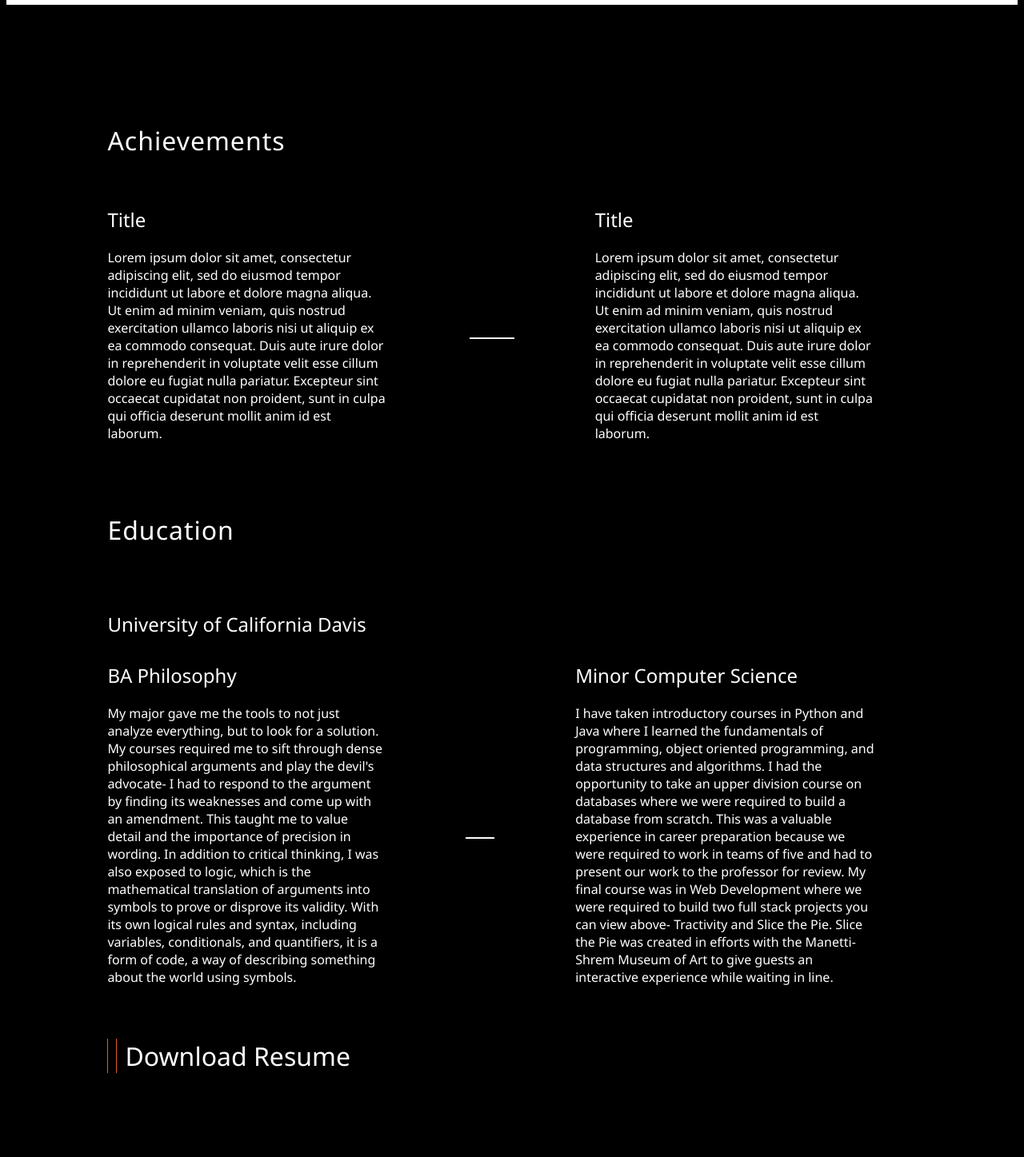
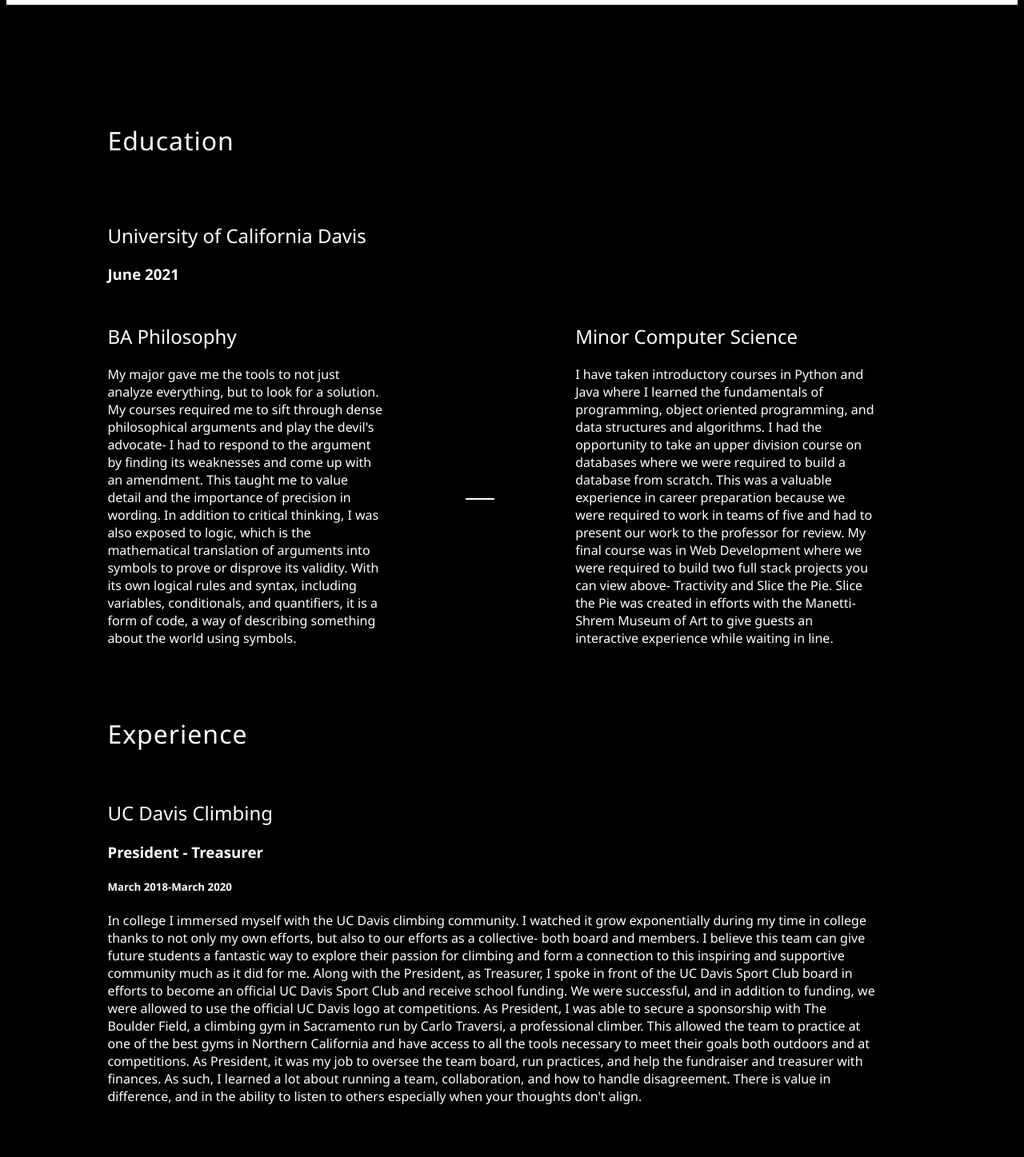
Before and after one commit to krishokr/krishokr, a React (Create React App) app: page / in a window 1280 px wide. Shown: the part 3180-4627 px from the top of the page at 80% size. Built offline with nearby package versions, Linux system fonts and the light colour scheme.

Commit message:
updated mobile menu and contact routing

```diff
--- a/src/ContactForm.js
+++ b/src/ContactForm.js
@@ -28,7 +28,7 @@ export default function ContactForm() {
     };
 
   return (
-    <div className='form-container'>
+    <div className='form-container' id='contact'>
       <form className='form' onSubmit={handleSubmit}>
         <div className='form-title'>
           <h1>Don't be a stranger!</h1>
--- a/src/Experience.js
+++ b/src/Experience.js
@@ -5,25 +5,10 @@ export default function Experience() {
   return (
     <div id='experience'>
       <div className='experience-container'>
-        <div className='achievement-container'>
-          <h1>Achievements</h1>
-          <div className='row-box'>
-            <div className='exp exp-one'>
-              <h2>Title</h2>
-              <p>Lorem ipsum dolor sit amet, consectetur adipiscing elit, sed do eiusmod tempor incididunt ut labore et dolore magna aliqua. Ut enim ad minim veniam, quis nostrud exercitation ullamco laboris nisi ut aliquip ex ea commodo consequat. Duis aute irure dolor in reprehenderit in voluptate velit esse cillum dolore eu fugiat nulla pariatur. Excepteur sint occaecat cupidatat non proident, sunt in culpa qui officia deserunt mollit anim id est laborum.</p>
-            </div>
-            <div className='line-div'></div>
-            <div className='exp exp-two'>
-                <h2>Title</h2>
-                <p>Lorem ipsum dolor sit amet, consectetur adipiscing elit, sed do eiusmod tempor incididunt ut labore et dolore magna aliqua. Ut enim ad minim veniam, quis nostrud exercitation ullamco laboris nisi ut aliquip ex ea commodo consequat. Duis aute irure dolor in reprehenderit in voluptate velit esse cillum dolore eu fugiat nulla pariatur. Excepteur sint occaecat cupidatat non proident, sunt in culpa qui officia deserunt mollit anim id est laborum.</p>
-            </div>
-          </div>
-        </div>
-
-
-        <div className='education-container'>
+      <div className='education-container'>
           <h1>Education</h1>
           <h2 className='uni-title'>University of California Davis</h2>
+          <h3>June 2021</h3>
           <div className='row-box'>
             <div className='exp exp-three'>
               <h2>BA Philosophy</h2>
@@ -39,10 +24,27 @@ export default function Experience() {
               <p>Lorem ipsum dolor sit amet, consectetur adipiscing elit, sed do eiusmod tempor incididunt ut labore et dolore magna aliqua. Ut enim ad minim veniam, quis nostrud exercitation ullamco laboris nisi ut aliquip ex ea commodo consequat. Duis aute irure dolor in reprehenderit in voluptate velit esse cillum dolore eu fugiat nulla pariatur. Excepteur sint occaecat cupidatat non proident, sunt in culpa qui officia deserunt mollit anim id est laborum.</p>
             </div> */}
           </div>
+        <div className='achievement-container'>
+          <h1>Experience</h1>
+          <div className='row-box'>
+            <div className='exp exp-one'>
+              <h2>UC Davis Climbing</h2>
+              <h3>President - Treasurer</h3>
+              <h5>March 2018-March 2020</h5>
+              <p>In college I immersed myself with the UC Davis climbing community. I watched it grow exponentially during my time in college thanks to not only my own efforts, but also to our efforts as a collective- both board and members. I believe this team can give future students a fantastic way to explore their passion for climbing and form a connection to this inspiring and supportive community much as it did for me. Along with the President, as Treasurer, I spoke in front of the UC Davis Sport Club board in efforts to become an official UC Davis Sport Club and receive school funding. We were successful, and in addition to funding, we were allowed to use the official UC Davis logo at competitions. As President, I was able to secure a sponsorship with The Boulder Field, a climbing gym in Sacramento run by Carlo Traversi, a professional climber. This allowed the team to practice at one of the best gyms in Northern California and have access to all the tools necessary to meet their goals both outdoors and at competitions. As President, it was my job to oversee the team board, run practices, and help the fundraiser and treasurer with finances. As such, I learned a lot about running a team, collaboration, and how to handle disagreement. There is value in difference, and in the ability to listen to others especially when your thoughts don't align. </p>
+            </div>
+            {/* <div className='line-div'></div>
+            <div className='exp exp-two'>
+                <h2>Bike Shop Assistant</h2>
+                <p>Lorem ipsum dolor sit amet, consectetur adipiscing elit, sed do eiusmod tempor incididunt ut labore et dolore magna aliqua. Ut enim ad minim veniam, quis nostrud exercitation ullamco laboris nisi ut aliquip ex ea commodo consequat. Duis aute irure dolor in reprehenderit in voluptate velit esse cillum dolore eu fugiat nulla pariatur. Excepteur sint occaecat cupidatat non proident, sunt in culpa qui officia deserunt mollit anim id est laborum.</p>
+            </div> */}
+          </div>
+        </div>
+
           <div className='resume-container'>
             <div className='lines'></div>
             <div className='lines'></div>
-            <a className='resume-download' href='#' download>Download Resume</a>
+            <a className='resume-download' href='Kris_Hokr_Resume.pdf' download>Download Resume</a>
           </div>
 
         </div>
--- a/src/Navigation.js
+++ b/src/Navigation.js
@@ -1,20 +1,37 @@
-import React from 'react';
+import React, {useState} from 'react';
 import './Styles/navigation.css';
 import { BrowserRouter } from 'react-router-dom';
 import { HashLink as Link } from 'react-router-hash-link';
 
 export default function Navigation() {
+  const [showMenu, setshowMenu] = useState(false);
+
+  function toggleMenu() {
+    showMenu ? setshowMenu(false) : setshowMenu(true);
+  }
+
 
   return (
     <BrowserRouter>
       <div className='navbar-container'>
         <h1 className='logo'>krishokr</h1>
-          <nav className='navbar'>
+        <nav className='navbar desktop'>
           <Link to='#home' className='nav-item' smooth>Home</Link>
           <Link to='#about' className='nav-item' smooth>About</Link>
           <Link to='#work' className='nav-item' smooth>Work</Link>
           <Link to='#experience' className='nav-item' smooth>Experience</Link>
           <Link to='#contact' className='nav-item' smooth>Contact</Link>
+        </nav>
+        <nav className='mobile'>
+          <button onClick={() => toggleMenu()}>{showMenu ? 'X' : 'show Menu'}</button>
+          <div className='mobile-nav' style={{display: showMenu ? 'flex' : 'none'}}>
+            <Link to='#home' className='nav-item' smooth>Home</Link>
+            <Link to='#about' className='nav-item' smooth>About</Link>
+            <Link to='#work' className='nav-item' smooth>Work</Link>
+            <Link to='#experience' className='nav-item' smooth>Experience</Link>
+            <Link to='#contact' className='nav-item' smooth>Contact</Link>
+          </div>
+
         </nav>
 
       </div>
--- a/src/Styles/navigation.css
+++ b/src/Styles/navigation.css
@@ -36,3 +36,25 @@
   color: #fff;
   padding: 0 2%;
 }
+
+.mobile {
+  display: none;
+  margin-right: 8%;
+  flex-direction: column;
+}
+
+.mobile-nav {
+  flex-direction: column;
+}
+
+@media(max-width: 768px) {
+  .desktop {
+    display: none;
+  }
+  .mobile {
+    display: flex;
+    position: absolute;
+    right: 0;
+    top: 10%;
+  }
+}
```
Also changed, not shown: 1 other file (tests, documents, lock files or other folders).
